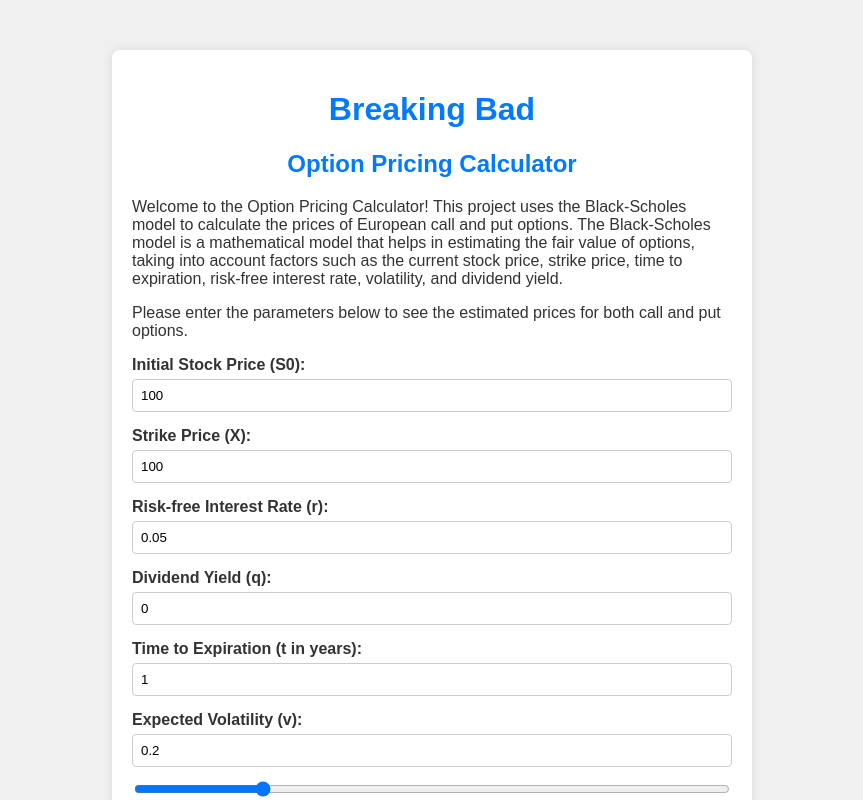
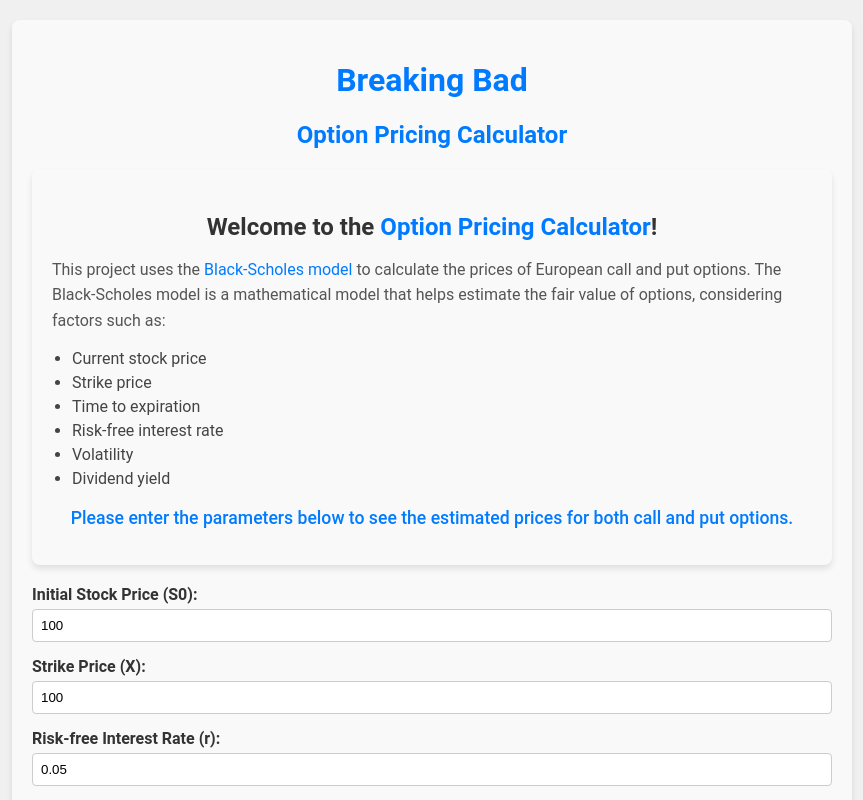
Before and after one commit to gongahkia/breaking-bad, a React (Create React App) app in the folder my-app/: page / in a window 1280 px wide. Shown: the top 800 px of the page, without its empty margins (208-1071 px from the left). Built offline with nearby package versions, Linux system fonts and the light colour scheme.

Commit message:
css changes
just made it look slightly nicer

```diff
--- a/my-app/src/OptionPricingCalculator.css
+++ b/my-app/src/OptionPricingCalculator.css
@@ -1,18 +1,52 @@
 /* OptionPricingCalculator.css */
 
 body {
-    font-family: Arial, sans-serif;
+    font-family: 'Roboto', sans-serif;
     background-color: #f0f0f0;
     color: #333;
   }
 
   .container {
-    max-width: 600px;
-    margin: 50px auto;
     padding: 20px;
-    background-color: white;
+    margin: 20px auto;
+    background-color: #f9f9f9;
     border-radius: 8px;
-    box-shadow: 0 0 10px rgba(0, 0, 0, 0.1);
+    box-shadow: 0 4px 6px rgba(0, 0, 0, 0.1);
+    max-width: 800px;
+  }
+
+  .intro-header {
+    font-size: 1.5rem;
+    font-weight: bold;
+    color: #333;
+    text-align: center;
+    margin-bottom: 15px;
+  }
+  .highlight {
+    color: #007BFF; /* Accent color */
+  }
+
+  .intro-description {
+    font-size: 1rem;
+    line-height: 1.6;
+    color: #555;
+    margin-bottom: 15px;
+  }
+  .intro-list {
+    margin: 15px 0;
+    padding-left: 20px;
+    color: #444;
+  }
+  .intro-list li {
+    margin: 5px 0;
+  }
+
+  .intro-prompt {
+    font-size: 1.1rem;
+    font-weight: 500;
+    text-align: center;
+    margin-top: 20px;
+    color: #007BFF;
   }
 
   .title {
--- a/my-app/src/OptionPricingCalculator.js
+++ b/my-app/src/OptionPricingCalculator.js
@@ -52,14 +52,26 @@
       <h2 className="title">Option Pricing Calculator</h2>
 
       {/* Introduction to the Black-Scholes Model */}
-      <div className="introduction">
-        <p>
-          Welcome to the Option Pricing Calculator! This project uses the Black-Scholes model to calculate the prices of European call and put options. The Black-Scholes model is a mathematical model that helps in estimating the fair value of options, taking into account factors such as the current stock price, strike price, time to expiration, risk-free interest rate, volatility, and dividend yield.
-        </p>
-        <p>
-          Please enter the parameters below to see the estimated prices for both call and put options.
-        </p>
-      </div>
+    <div className="introduction container">
+      <p className="intro-header">
+        Welcome to the <span className="highlight">Option Pricing Calculator</span>!
+      </p>
+      <p className="intro-description">
+        This project uses the <span className="highlight">Black-Scholes model</span> to calculate the prices of European call and put options.
+        The Black-Scholes model is a mathematical model that helps estimate the fair value of options, considering factors such as:
+      </p>
+      <ul className="intro-list">
+        <li>Current stock price</li>
+        <li>Strike price</li>
+        <li>Time to expiration</li>
+        <li>Risk-free interest rate</li>
+        <li>Volatility</li>
+        <li>Dividend yield</li>
+      </ul>
+      <p className="intro-prompt">
+        Please enter the parameters below to see the estimated prices for both call and put options.
+      </p>
+    </div>
 
       {/* Input fields for user to enter parameters */}
       <div className="form-group">
```
